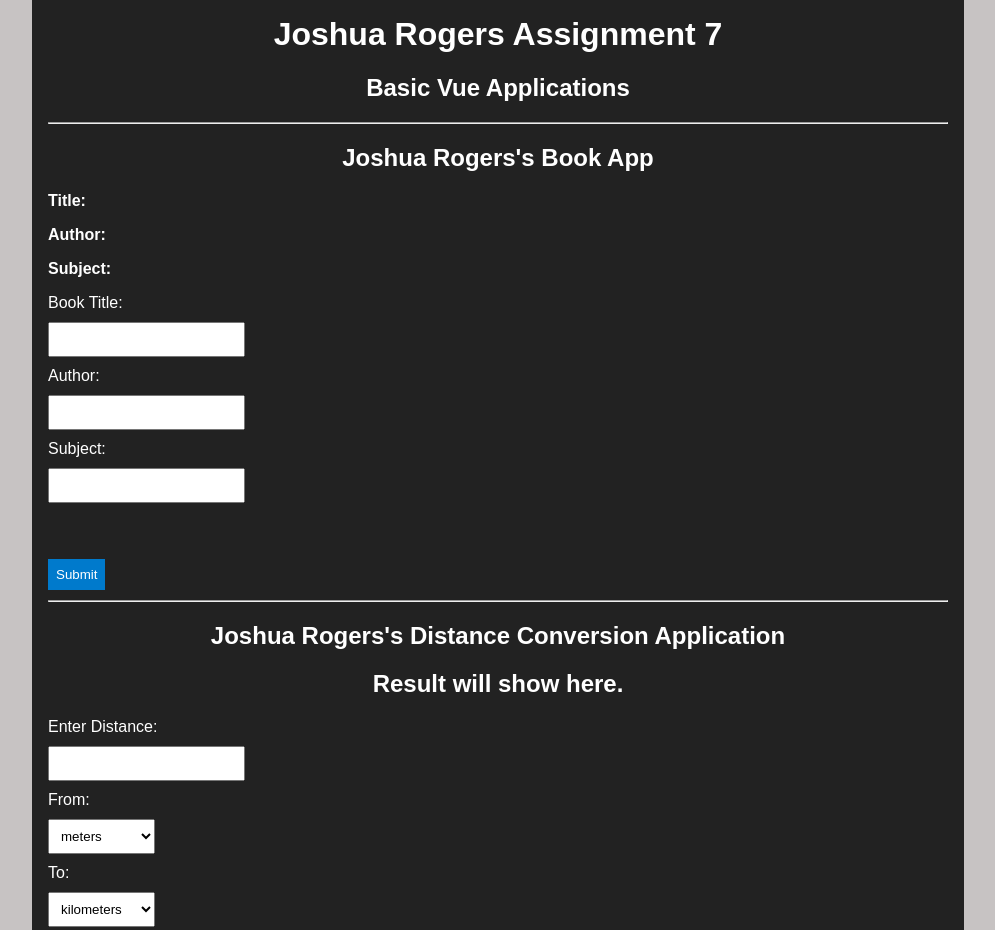
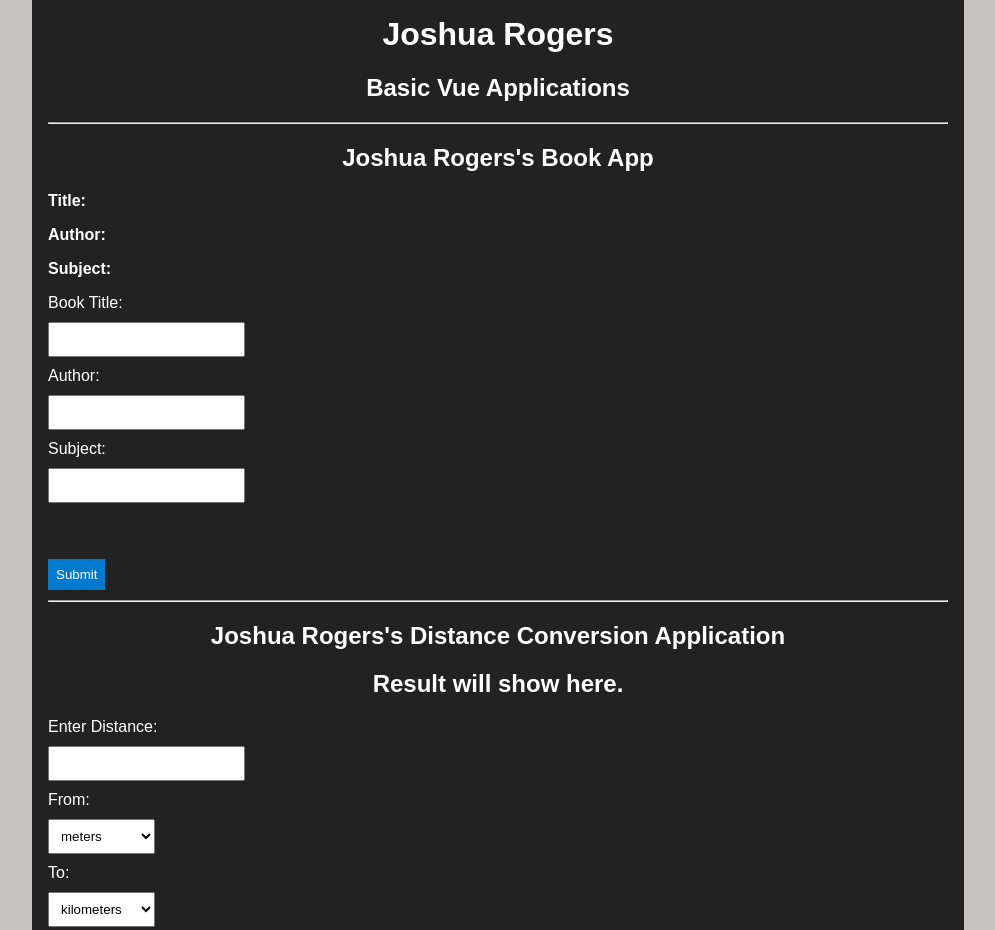
Before and after one commit to JoshRog22/vue-interactive-apps, a plain HTML site: page index.html in a window 1280 px wide. Shown: the top 930 px of the page, without its empty margins (142-1137 px from the left). Drawn offline with nearby package versions, Linux system fonts and the light colour scheme.

Commit message:
Update index.html

```diff
--- a/index.html
+++ b/index.html
@@ -1,26 +1,15 @@
 <!DOCTYPE html>
 <!--
-Name: Joshua Rogers
-Class: CSCI-3300-W08
-Assignment: 07 Basic Vue Applications
-Program Date: April 29, 2026
-File: index.html (home page)
+Joshua Rogers
+Originally developed as part of university coursework and maintained here to demonstrate practical experience with Vue.js and interactive web development.
 -->
-
-<!--PLEASE NOTE!! The instructions asked to use an <h1> tag for both question 1 and 2.
-    To prevent a validator warning, these tags have all been changed to <h2>.
-    The assignment also had some ambiguity regarding questions being in separate folders.
-    I have placed everything in a single index folder, similar to our previous assignments,
-    as that has been the acceptable standard thus far.
-    Thank you.
-    -Joshua Rogers-->
 
 <html lang="en">
 
 <head>
     <meta charset="UTF-8">
     <meta name="viewport" content="width=device-width, initial-scale=1.0">
-    <title>Joshua Rogers Assignment 7</title>
+    <title>Joshua Rogers Basic Vue Apps</title>
     <link rel="stylesheet" href="style.css">
 
     <!--loads Vue 3 library from CDN-->
@@ -33,7 +22,7 @@ File: index.html (home page)
 
         <!--header for web page-->
         <header>
-            <h1>Joshua Rogers Assignment 7</h1>
+            <h1>Joshua Rogers</h1>
             <h2>Basic Vue Applications</h2>
         </header>
 
```
